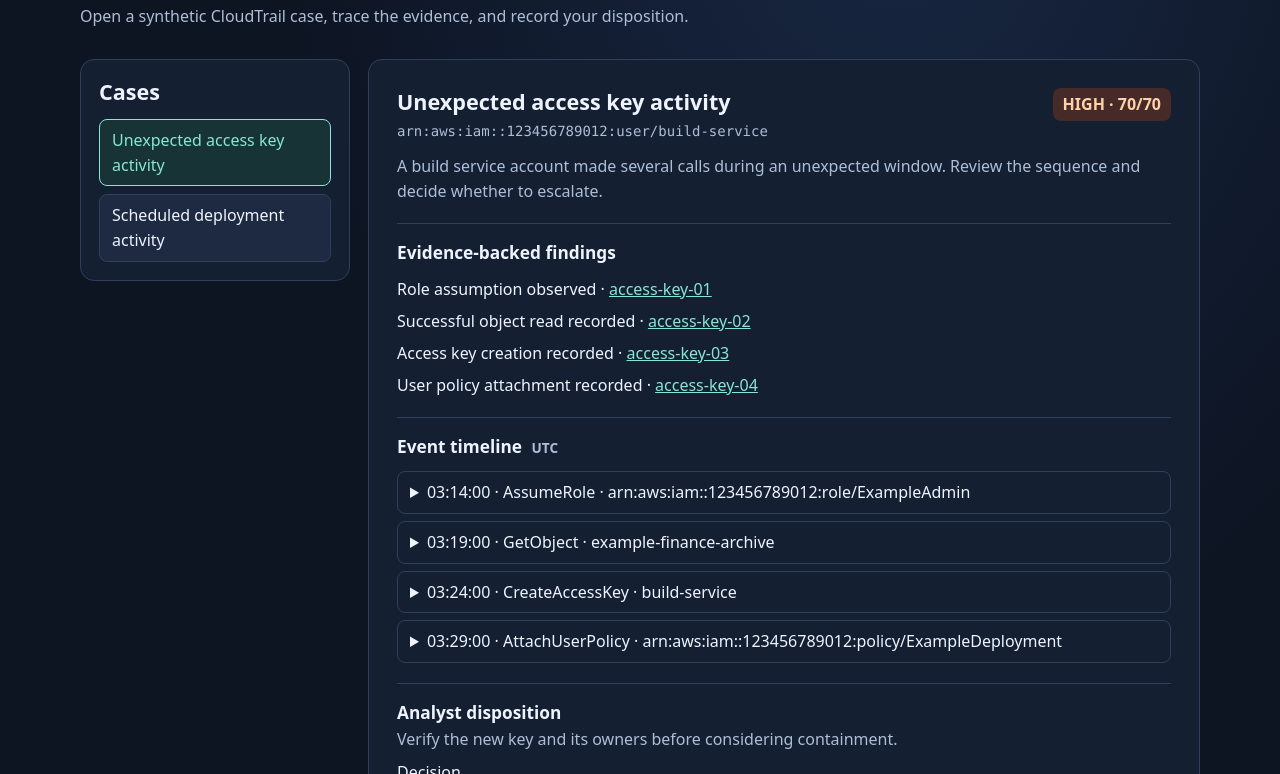
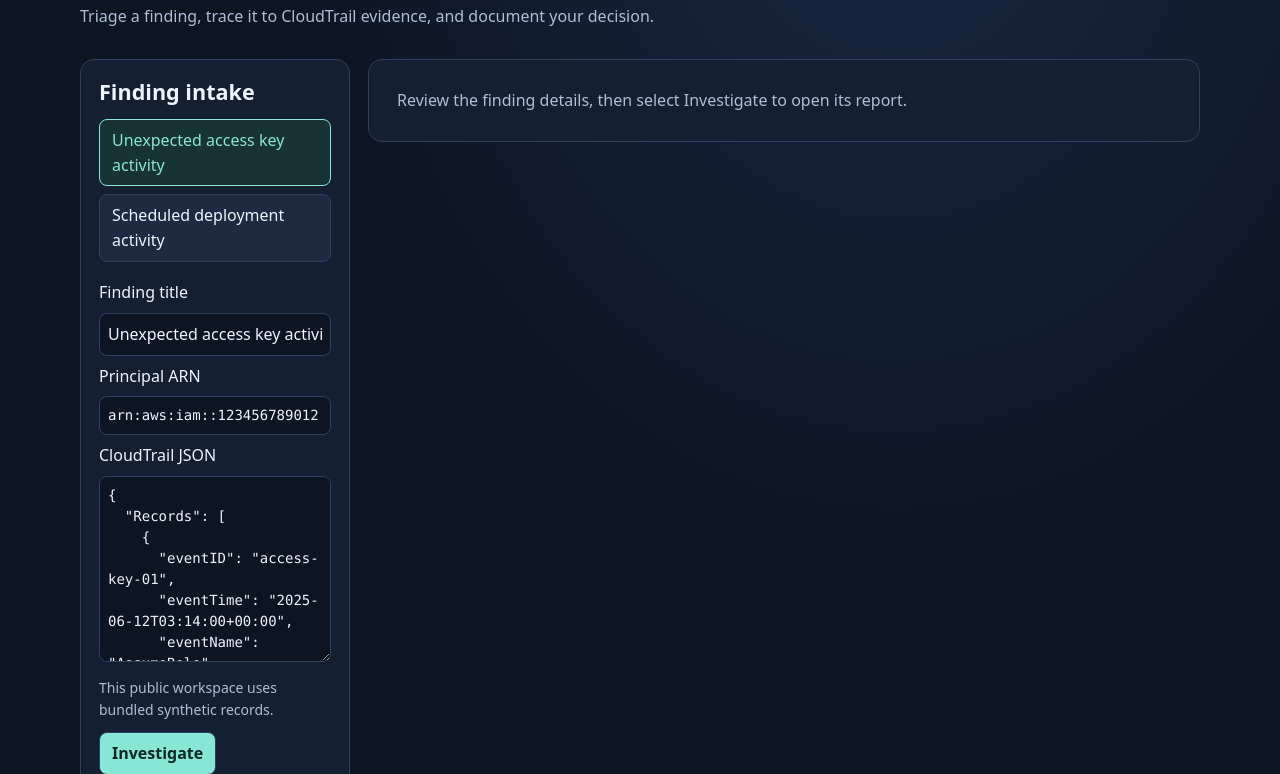
Before and after one commit to Riswan11/sentinelforge-demo, a plain HTML site: page index.html in a window 1280 px wide. Shown: the part 178-952 px from the top of the page. Drawn offline with Linux system fonts and the light colour scheme.

Commit message:
Show analyst intake and evidence review workflow

```diff
--- a/cases.json
+++ b/cases.json
@@ -144,7 +144,53 @@
       "evidence_ids": [
         "access-key-03"
       ]
-    }
+    },
+    "records": [
+      {
+        "eventID": "access-key-01",
+        "eventTime": "2025-06-12T03:14:00+00:00",
+        "eventName": "AssumeRole",
+        "userIdentity": {
+          "arn": "arn:aws:iam::123456789012:user/build-service"
+        },
+        "requestParameters": {
+          "roleArn": "arn:aws:iam::123456789012:role/ExampleAdmin"
+        }
+      },
+      {
+        "eventID": "access-key-02",
+        "eventTime": "2025-06-12T03:19:00+00:00",
+        "eventName": "GetObject",
+        "userIdentity": {
+          "arn": "arn:aws:iam::123456789012:user/build-service"
+        },
+        "requestParameters": {
+          "bucketName": "example-finance-archive"
+        }
+      },
+      {
+        "eventID": "access-key-03",
+        "eventTime": "2025-06-12T03:24:00+00:00",
+        "eventName": "CreateAccessKey",
+        "userIdentity": {
+          "arn": "arn:aws:iam::123456789012:user/build-service"
+        },
+        "requestParameters": {
+          "userName": "build-service"
+        }
+      },
+      {
+        "eventID": "access-key-04",
+        "eventTime": "2025-06-12T03:29:00+00:00",
+        "eventName": "AttachUserPolicy",
+        "userIdentity": {
+          "arn": "arn:aws:iam::123456789012:user/build-service"
+        },
+        "requestParameters": {
+          "policyArn": "arn:aws:iam::123456789012:policy/ExampleDeployment"
+        }
+      }
+    ]
   },
   {
     "slug": "deployment",
@@ -230,6 +276,43 @@
         "arn:aws:iam::123456789012:role/ExampleDeployment"
       ]
     },
-    "action": null
+    "action": null,
+    "records": [
+      {
+        "eventID": "deployment-01",
+        "eventTime": "2025-06-12T03:02:00+00:00",
+        "eventName": "AssumeRole",
+        "userIdentity": {
+          "arn": "arn:aws:iam::123456789012:user/build-service"
+        },
+        "requestParameters": {
+          "roleArn": "arn:aws:iam::123456789012:role/ExampleDeployment"
+        }
+      },
+      {
+        "eventID": "deployment-02",
+        "eventTime": "2025-06-12T03:04:00+00:00",
+        "eventName": "UpdateService",
+        "userIdentity": {
+          "arn": "arn:aws:iam::123456789012:user/build-service"
+        },
+        "requestParameters": {
+          "service": "example-api"
+        }
+      },
+      {
+        "eventID": "deployment-03",
+        "eventTime": "2025-06-12T03:05:00+00:00",
+        "eventName": "DescribeServices",
+        "userIdentity": {
+          "arn": "arn:aws:iam::123456789012:user/build-service"
+        },
+        "requestParameters": {
+          "services": [
+            "example-api"
+          ]
+        }
+      }
+    ]
   }
 ]
--- a/demo.js
+++ b/demo.js
@@ -3,6 +3,7 @@
 const element = (id) => document.getElementById(id);
 const storageKey = "sentinelforge-demo-decisions-v1";
 let activeCase;
+let selectedCase;
 let decisions = {};
 try {
   decisions = JSON.parse(localStorage.getItem(storageKey) || "{}") || {};
@@ -18,16 +19,29 @@ function append(parent, tag, value) {
 }
 
 function showDecision(message = "") {
-  const value = decisions[activeCase.slug] || "";
-  element("disposition").value = value;
-  element("decision-status").textContent = message || (value ? "Saved disposition: " + value : "");
+  const saved = decisions[activeCase.slug];
+  const disposition = typeof saved === "string" ? saved : saved?.disposition;
+  element("disposition").value = disposition || "";
+  element("notes").value = saved?.notes || "";
+  element("decision-status").textContent = message || (disposition ? "Saved disposition: " + disposition : "");
+}
+
+function selectCase(report) {
+  selectedCase = report;
+  activeCase = undefined;
+  for (const button of element("cases").children) {
+    button.setAttribute("aria-current", String(button.dataset.slug === report.slug));
+  }
+  element("intake-title").value = report.title;
+  element("intake-principal").value = report.principal;
+  element("intake-records").value = JSON.stringify({Records: report.records}, null, 2);
+  element("investigate").disabled = false;
+  element("report").hidden = true;
+  element("status").textContent = "Review the finding details, then select Investigate to open its report.";
 }
 
 function showCase(report) {
   activeCase = report;
-  for (const button of element("cases").children) {
-    button.setAttribute("aria-current", String(button.dataset.slug === report.slug));
-  }
   element("case-title").textContent = report.title;
   element("principal").textContent = report.principal;
   element("context").textContent = report.context;
@@ -58,10 +72,20 @@ function showCase(report) {
     row.tabIndex = -1;
     const details = append(row, "details", "");
     append(details, "summary", item.observed_at.slice(11, 19) + " · " + item.event + (item.target ? " · " + item.target : ""));
-    append(details, "pre", JSON.stringify(item, null, 2));
+    const source = report.records.find((record) => record.eventID === item.id);
+    append(details, "pre", JSON.stringify({source_record: source, normalized_evidence: item}, null, 2));
   }
+  const first = report.evidence[0].observed_at;
+  const last = report.evidence[report.evidence.length - 1].observed_at;
+  element("scope").textContent = report.evidence.length + " matched events on " + first.slice(0, 10)
+    + " from " + first.slice(11, 19) + " to " + last.slice(11, 19) + " UTC in the bundled sample.";
+  element("targets").textContent = "Observed targets: " + risk.observed_targets.join(", ");
+  const questions = element("questions");
+  questions.replaceChildren();
+  for (const question of risk.open_questions) append(questions, "li", question);
   element("advisory").textContent = report.action ? report.action.summary : "This case has no containment advisory.";
   showDecision();
+  element("status").textContent = "";
   element("report").hidden = false;
 }
 
@@ -74,10 +98,15 @@ function save(message) {
   }
 }
 
+element("intake").addEventListener("submit", (event) => {
+  event.preventDefault();
+  if (selectedCase) showCase(selectedCase);
+});
+
 element("review").addEventListener("submit", (event) => {
   event.preventDefault();
   const value = element("disposition").value;
-  decisions[activeCase.slug] = value;
+  decisions[activeCase.slug] = {disposition: value, notes: element("notes").value.trim()};
   save("Saved disposition: " + value + ".");
 });
 
@@ -95,17 +124,17 @@ async function loadCases() {
     button.dataset.slug = report.slug;
     button.addEventListener("click", () => {
       if (location.hash) history.replaceState(null, "", location.pathname + location.search);
-      showCase(report);
+      selectCase(report);
     });
   }
   const linked = reports.find((report) => report.evidence.some((item) => "#event-" + item.id === location.hash));
-  showCase(linked || reports[0]);
+  selectCase(linked || reports[0]);
   if (linked) {
+    showCase(linked);
     const row = element(location.hash.slice(1));
     row.querySelector("details").open = true;
     row.scrollIntoView();
   }
-  element("status").textContent = "";
 }
 
 loadCases().catch(() => {
--- a/index.html
+++ b/index.html
@@ -13,14 +13,24 @@
   <main class="wrap">
     <div class="intro">
       <h1>Investigate AWS activity</h1>
-      <p>Open a synthetic CloudTrail case, trace the evidence, and record your disposition.</p>
+      <p>Triage a finding, trace it to CloudTrail evidence, and document your decision.</p>
     </div>
     <div class="workspace">
       <aside class="panel case-panel" aria-labelledby="cases-title">
-        <h2 id="cases-title">Cases</h2>
+        <h2 id="cases-title">Finding intake</h2>
         <nav id="cases" aria-label="Demo investigations"></nav>
+        <form id="intake">
+          <label for="intake-title">Finding title</label>
+          <input id="intake-title" readonly>
+          <label for="intake-principal">Principal ARN</label>
+          <input id="intake-principal" class="mono" readonly>
+          <label for="intake-records">CloudTrail JSON</label>
+          <textarea id="intake-records" class="mono" rows="8" readonly></textarea>
+          <p class="field-help">This public workspace uses bundled synthetic records.</p>
+          <button id="investigate" class="primary" disabled>Investigate</button>
+        </form>
       </aside>
-      <article class="panel report" aria-labelledby="case-title">
+      <article class="panel report" aria-label="Investigation report">
         <p id="status" role="status">Loading investigations…</p>
         <div id="report" hidden>
           <div class="report-heading">
@@ -30,6 +40,12 @@
           <p id="context"></p>
           <section class="report-section"><h3>Evidence-backed findings</h3><ul id="findings" class="findings"></ul></section>
           <section class="report-section"><h3>Event timeline <span class="heading-note">UTC</span></h3><ol id="timeline"></ol></section>
+          <section class="report-section">
+            <h3>Scope and follow-up</h3>
+            <p id="scope"></p>
+            <p id="targets"></p>
+            <ul id="questions"></ul>
+          </section>
           <section class="report-section"><h3>Analyst disposition</h3><p id="advisory"></p>
             <form id="review">
               <label for="disposition">Decision</label>
@@ -39,6 +55,10 @@
                   <option value="suspicious">Suspicious</option><option value="confirmed">Confirmed</option>
                   <option value="inconclusive">Inconclusive</option>
                 </select>
+              </div>
+              <label for="notes">Analyst notes</label>
+              <textarea id="notes" rows="3" maxlength="1000" placeholder="What evidence supports your decision?"></textarea>
+              <div class="actions">
                 <button class="primary" type="submit">Save decision</button>
                 <button id="reset" type="button">Reset</button>
               </div>
@@ -50,7 +70,7 @@
     </div>
     <section class="architecture">
       <h2>How it works</h2>
-      <p>The Python engine normalized the sample events, built the timeline, and computed the triage score from deterministic rules. This page displays those generated reports and keeps simulated analyst decisions in your browser.</p>
+      <p>Investigate opens the report generated by the Python engine for the selected sample. The triage score indicates review priority. Analysts use the evidence and case context to decide what happened. Decisions and notes stay in this browser.</p>
     </section>
   </main>
 </body>
--- a/style.css
+++ b/style.css
@@ -28,7 +28,14 @@ button { cursor: pointer; }
 button:hover { border-color: var(--accent); }
 button[aria-current="true"] { color: var(--accent); border-color: var(--accent); background: #173335; }
 nav button { text-align: left; }
-button:focus-visible, select:focus-visible, a:focus-visible, summary:focus-visible { outline: 2px solid var(--accent); outline-offset: 3px; }
+button:focus-visible, select:focus-visible, input:focus-visible, textarea:focus-visible, a:focus-visible, summary:focus-visible { outline: 2px solid var(--accent); outline-offset: 3px; }
+input, textarea { width: 100%; font: inherit; color: var(--text); background: var(--bg); border: 1px solid var(--line); padding: 8px; border-radius: 8px; }
+textarea { resize: vertical; }
+#intake { margin-top: 18px; }
+.field-help { font-size: .875rem; margin: 8px 0 12px; }
+button:disabled { opacity: .6; cursor: default; }
+#notes { display: block; margin-bottom: 10px; }
+#scope, #targets { margin-top: 6px; }
 .report { padding: clamp(16px, 3vw, 28px); }
 .report-heading { display: flex; gap: 12px; flex-wrap: wrap; align-items: start; justify-content: space-between; }
 .mono { font: .875rem/1.5 ui-monospace, Consolas, monospace; overflow-wrap: anywhere; }
```
